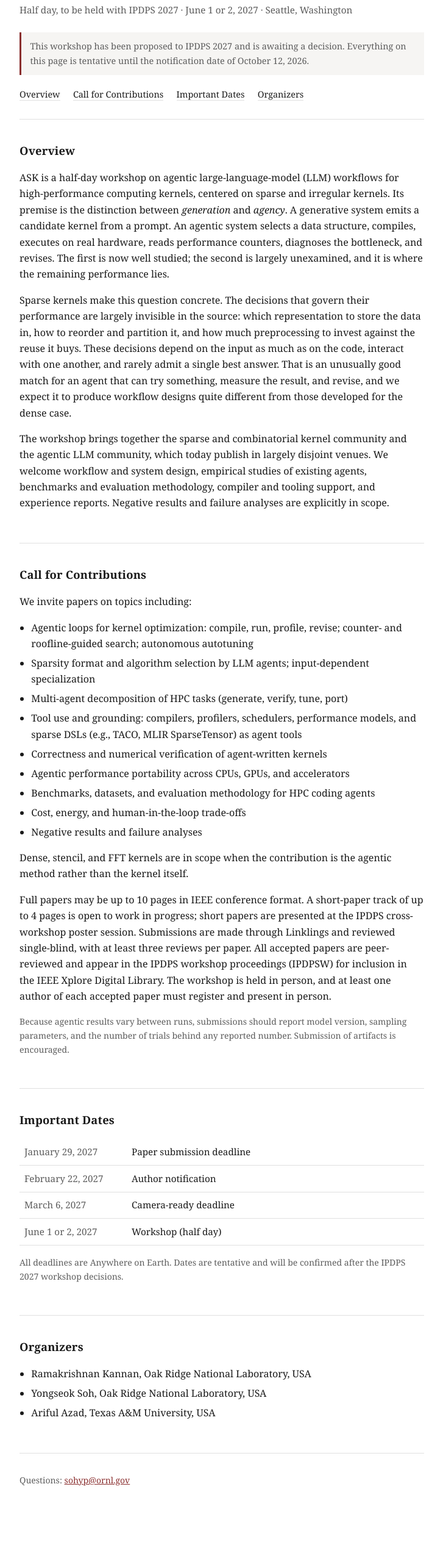
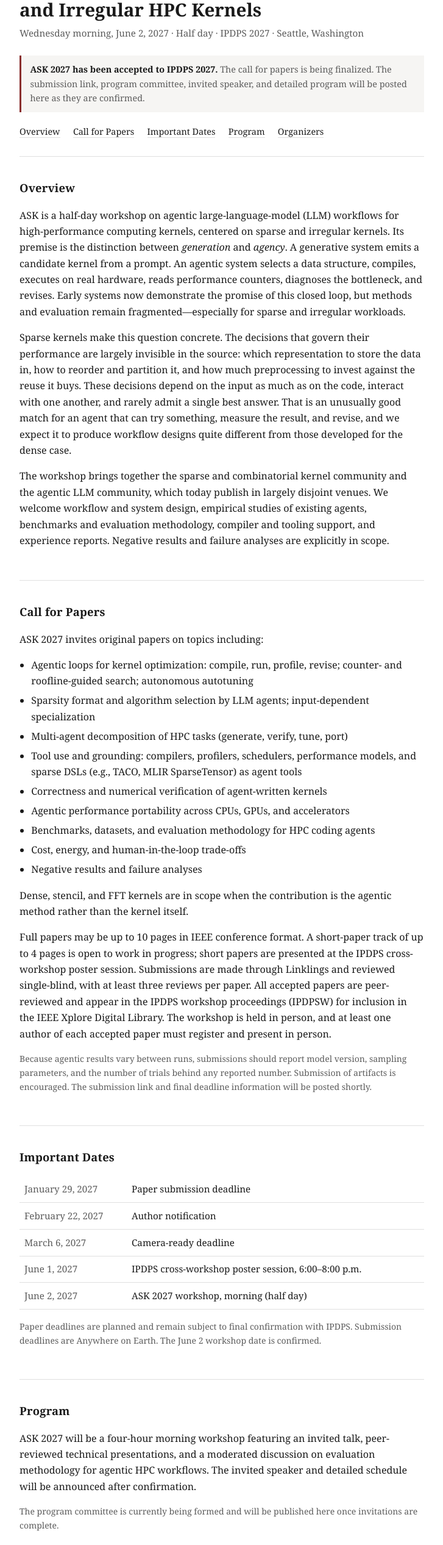
Before and after one commit to ypsoh/ask-ipdps-2027, a plain HTML site: page index.html in a window 1280 px wide. Shown: the part 159-2692 px from the top of the page at 61% size, without its empty margins (276-1003 px from the left). Before the commit the page ends 2661 px from the top, so only its background shows below. Drawn offline with Linux system fonts and the light colour scheme.

Commit message:
Announce ASK 2027 acceptance and confirmed date

```diff
--- a/index.html
+++ b/index.html
@@ -4,7 +4,7 @@
 <meta charset="utf-8">
 <meta name="viewport" content="width=device-width, initial-scale=1">
 <title>ASK 2027 — Agentic Methods for Sparse and Irregular HPC Kernels</title>
-<meta name="description" content="Half-day workshop on agentic LLM workflows for sparse and irregular HPC kernels, proposed for IPDPS 2027, Seattle.">
+<meta name="description" content="ASK 2027 is an accepted IPDPS 2027 half-day workshop on agentic methods for sparse and irregular HPC kernels, held Wednesday morning, June 2, 2027, in Seattle.">
 <style>
   :root {
     --bg: #ffffff; --fg: #1a1a1a; --muted: #5c5c5c;
@@ -29,6 +29,13 @@
     padding: .7rem .9rem; margin: 1.5rem 0 0;
     font-size: .9rem; color: var(--muted);
   }
+  .notice strong { color: var(--fg); }
+  .status {
+    display: inline-block; margin-bottom: .65rem; padding: .2rem .55rem;
+    border: 1px solid var(--accent); border-radius: 999px;
+    color: var(--accent); font: 700 .72rem/1.4 system-ui, sans-serif;
+    letter-spacing: .08em; text-transform: uppercase;
+  }
   nav { margin: 1.25rem 0 0; font-size: .9rem; }
   nav a { color: var(--fg); margin-right: 1.1rem; text-decoration: none; border-bottom: 1px solid var(--rule); }
   nav a:hover { border-bottom-color: var(--accent); }
@@ -49,16 +56,19 @@
 <div class="wrap">
 
 <header>
+  <span class="status">Accepted workshop</span>
   <h1><span class="acr">ASK 2027</span><br>Workshop on Agentic Methods for Sparse and Irregular HPC Kernels</h1>
-  <p class="venue">Half day, to be held with IPDPS 2027 · June 1 or 2, 2027 · Seattle, Washington</p>
+  <p class="venue">Wednesday morning, June 2, 2027 · Half day · IPDPS 2027 · Seattle, Washington</p>
   <div class="notice">
-    This workshop has been proposed to IPDPS 2027 and is awaiting a decision.
-    Everything on this page is tentative until the notification date of October 12, 2026.
+    <strong>ASK 2027 has been accepted to IPDPS 2027.</strong>
+    The call for papers is being finalized. The submission link, program committee, invited
+    speaker, and detailed program will be posted here as they are confirmed.
   </div>
   <nav>
     <a href="#about">Overview</a>
-    <a href="#cfc">Call for Contributions</a>
+    <a href="#cfp">Call for Papers</a>
     <a href="#dates">Important Dates</a>
+    <a href="#program">Program</a>
     <a href="#organizers">Organizers</a>
   </nav>
 </header>
@@ -70,9 +80,9 @@
     high-performance computing kernels, centered on sparse and irregular kernels. Its premise is
     the distinction between <em>generation</em> and <em>agency</em>. A generative system emits a
     candidate kernel from a prompt. An agentic system selects a data structure, compiles, executes
-    on real hardware, reads performance counters, diagnoses the bottleneck, and revises. The first
-    is now well studied; the second is largely unexamined, and it is where the remaining
-    performance lies.
+    on real hardware, reads performance counters, diagnoses the bottleneck, and revises. Early
+    systems now demonstrate the promise of this closed loop, but methods and evaluation remain
+    fragmented—especially for sparse and irregular workloads.
   </p>
   <p>
     Sparse kernels make this question concrete. The decisions that govern their performance are
@@ -92,9 +102,9 @@
   </p>
 </section>
 
-<section id="cfc">
-  <h2>Call for Contributions</h2>
-  <p>We invite papers on topics including:</p>
+<section id="cfp">
+  <h2>Call for Papers</h2>
+  <p>ASK 2027 invites original papers on topics including:</p>
   <ul>
     <li>Agentic loops for kernel optimization: compile, run, profile, revise; counter- and
         roofline-guided search; autonomous autotuning</li>
@@ -123,7 +133,7 @@
   <p class="fine">
     Because agentic results vary between runs, submissions should report model version, sampling
     parameters, and the number of trials behind any reported number. Submission of artifacts is
-    encouraged.
+    encouraged. The submission link and final deadline information will be posted shortly.
   </p>
 </section>
 
@@ -133,11 +143,25 @@
     <tr><td class="date">January 29, 2027</td><td>Paper submission deadline</td></tr>
     <tr><td class="date">February 22, 2027</td><td>Author notification</td></tr>
     <tr><td class="date">March 6, 2027</td><td>Camera-ready deadline</td></tr>
-    <tr><td class="date">June 1 or 2, 2027</td><td>Workshop (half day)</td></tr>
+    <tr><td class="date">June 1, 2027</td><td>IPDPS cross-workshop poster session, 6:00–8:00 p.m.</td></tr>
+    <tr><td class="date">June 2, 2027</td><td>ASK 2027 workshop, morning (half day)</td></tr>
   </table>
   <p class="fine" style="margin-top:1rem">
-    All deadlines are Anywhere on Earth. Dates are tentative and will be confirmed after the
-    IPDPS 2027 workshop decisions.
+    Paper deadlines are planned and remain subject to final confirmation with IPDPS. Submission
+    deadlines are Anywhere on Earth. The June 2 workshop date is confirmed.
+  </p>
+</section>
+
+<section id="program">
+  <h2>Program</h2>
+  <p>
+    ASK 2027 will be a four-hour morning workshop featuring an invited talk, peer-reviewed
+    technical presentations, and a moderated discussion on evaluation methodology for agentic HPC
+    workflows. The invited speaker and detailed schedule will be announced after confirmation.
+  </p>
+  <p class="fine">
+    The program committee is currently being formed and will be published here once invitations
+    are complete.
   </p>
 </section>
 
```
Also changed, not shown: 1 other file.
